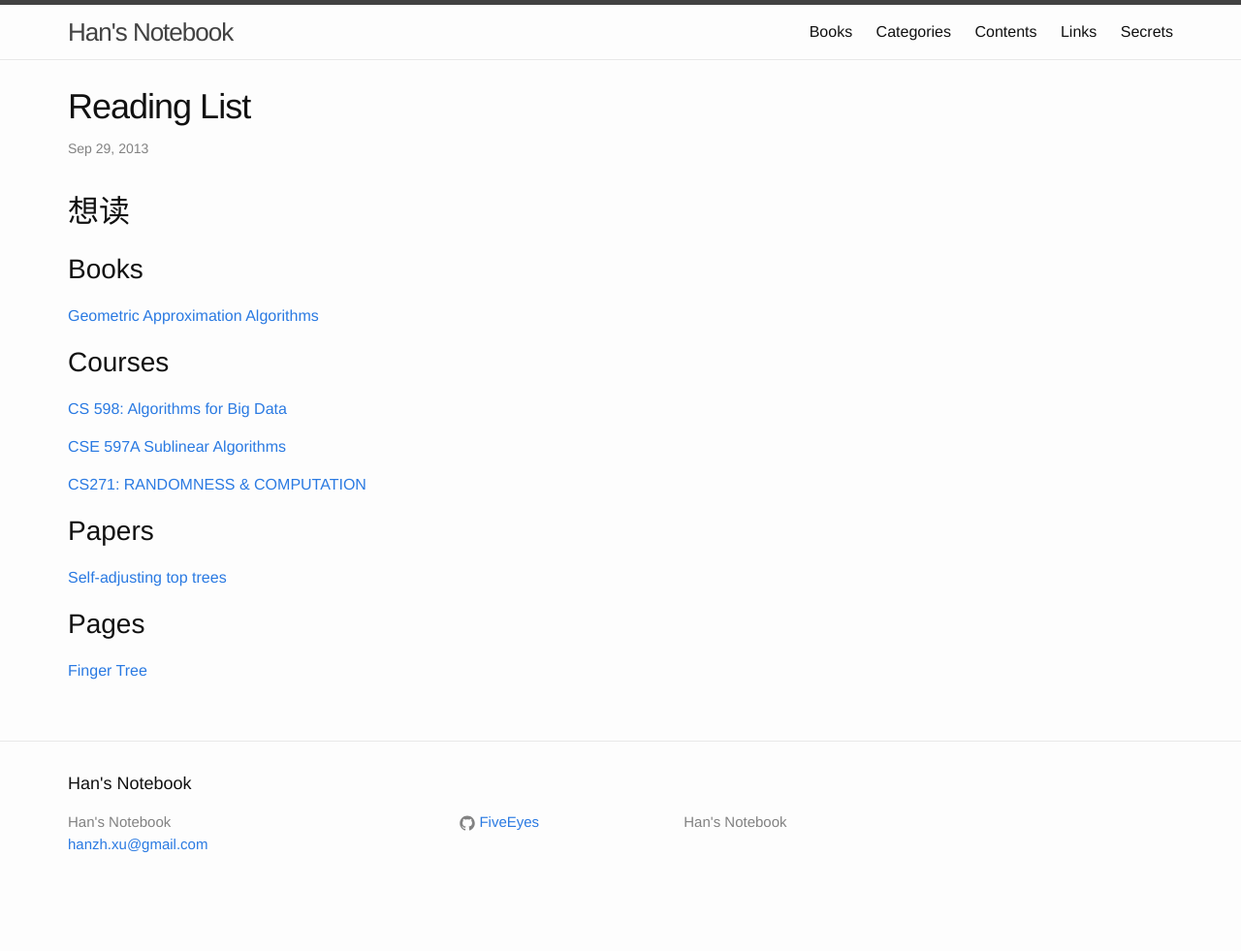
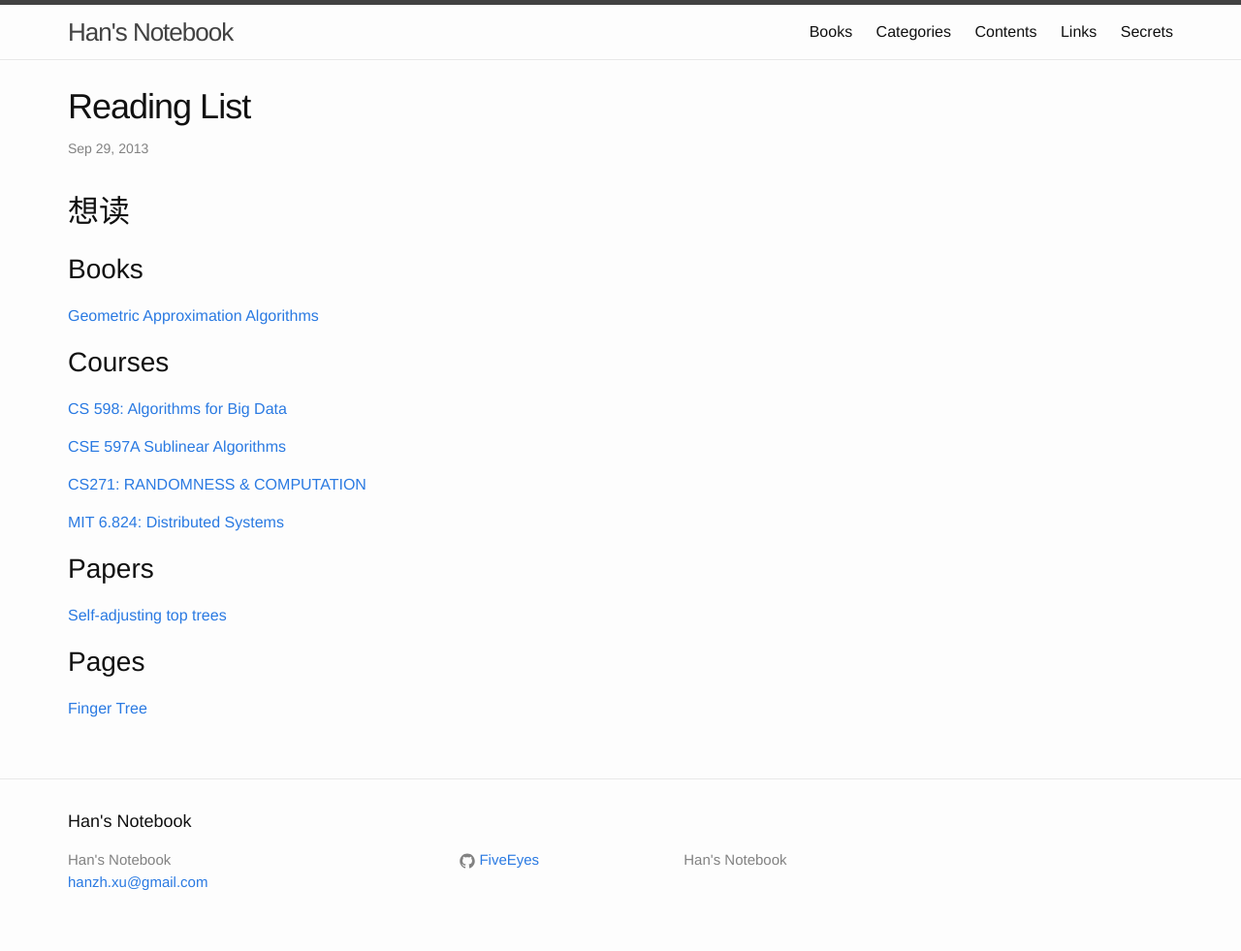
Before and after one commit to FiveEyes/FiveEyes.github.io, a Jekyll site: the page built from _posts/readinglist/2013-09-29-Reading-List.md, in a window 1280 px wide. Shown: the whole page at 97% size. Built offline with Jekyll 4.4.1, drawn with Linux system fonts in a browser that asks for light colours; before the commit the page ends 942 px from its top, so only the background shows below that.

Commit message:
Update 2013-09-29-Reading-List.md

```diff
--- a/_posts/readinglist/2013-09-29-Reading-List.md
+++ b/_posts/readinglist/2013-09-29-Reading-List.md
@@ -21,6 +21,8 @@ tags: secret
 
 [CS271: RANDOMNESS & COMPUTATION](http://www.cs.berkeley.edu/~sinclair/cs271/f11.html)
 
+[MIT 6.824: Distributed Systems](https://pdos.csail.mit.edu/6.824/)
+
 ## Papers
 
 [Self-adjusting top trees](http://www.cs.princeton.edu/~rwerneck/papers/TW05-self-adjusting-top-tree.pdf)
```
